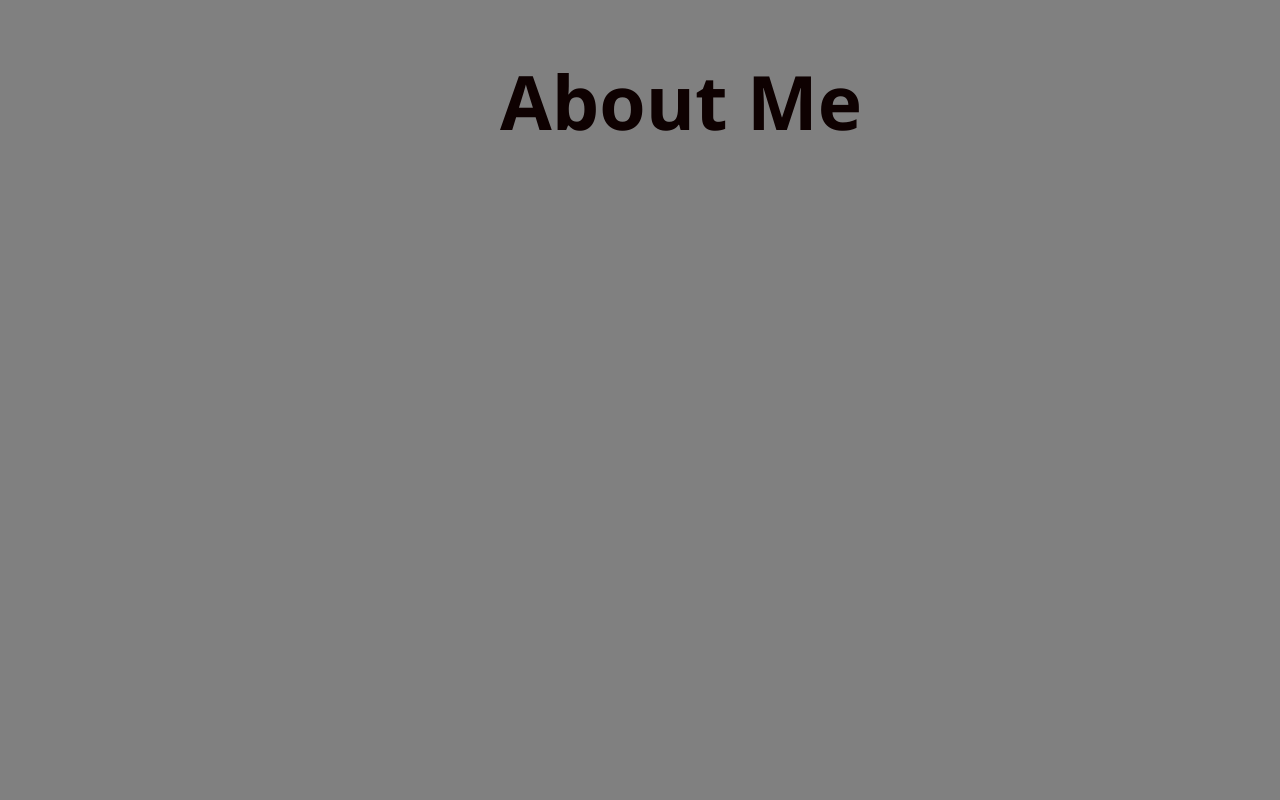
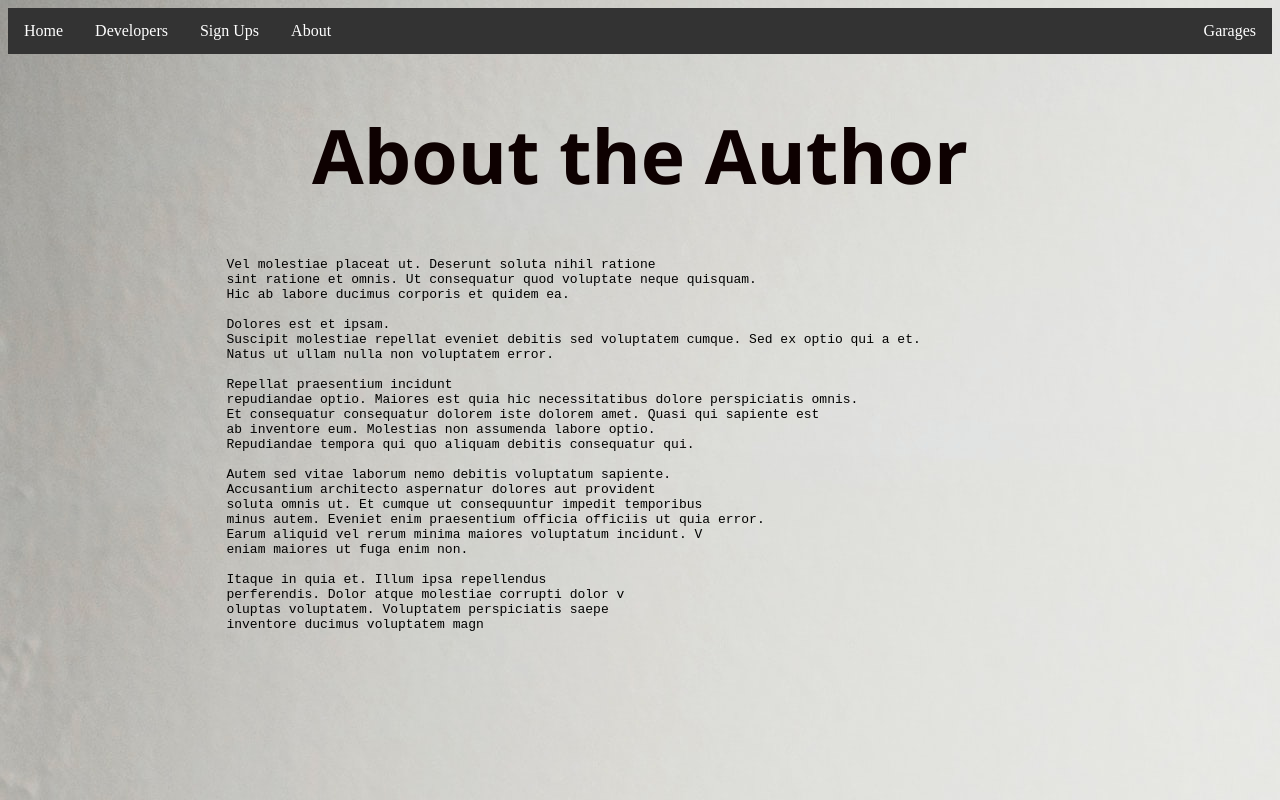
Before and after one commit to Lone-Code-254/wrenchkings, a plain HTML site: page About.html in a window 1280 px wide. Drawn offline with Linux system fonts and the light colour scheme.

```diff
--- a/About.html
+++ b/About.html
@@ -1,10 +1,64 @@
 <!DOCTYPE html>
 <html lang="en">
+
 <head>
     <link rel="stylesheet" href="./style/main.css">
     <title> About Me </title>
+    <meta charset="UTF-8">
+
+    <meta name="about" content="About the owner">
+    <meta name="keywords" content="about, the author, kenneth mwangi, the world today">
+    <meta name="Author" content="Kenneth Mwangi">
+    <meta name="viewport" content="width=device-width, initial-scale=1.0">
 </head>
+
 <body>
-        <h1> About Me</h1>
+    <div class="navbar">
+        <div class="container flex">
+            <nav>
+                <ul>
+                    <li><a href="index.html">Home</a> </li>
+                    <li><a href="Devs.html">Developers</a></li>
+                    <li><a href="Signup.html">Sign Ups</a></li>
+                    <li><a href="About.html">About</a></li>
+
+                    <li style="float:right ;"><a href="Garages.html">Garages</a></li>
+                </ul>
+            </nav>
+        </div>
+    </div>
+    <div id="myHeader">
+        <h1> About the Author</h1>
+    </div>
+    <div id="myParagragh">
+        <pre>
+                            Vel molestiae placeat ut. Deserunt soluta nihil ratione
+                            sint ratione et omnis. Ut consequatur quod voluptate neque quisquam.
+                            Hic ab labore ducimus corporis et quidem ea.
+
+                            Dolores est et ipsam.
+                            Suscipit molestiae repellat eveniet debitis sed voluptatem cumque. Sed ex optio qui a et.
+                            Natus ut ullam nulla non voluptatem error.
+
+                            Repellat praesentium incidunt
+                            repudiandae optio. Maiores est quia hic necessitatibus dolore perspiciatis omnis.
+                            Et consequatur consequatur dolorem iste dolorem amet. Quasi qui sapiente est
+                            ab inventore eum. Molestias non assumenda labore optio.
+                            Repudiandae tempora qui quo aliquam debitis consequatur qui.
+
+                            Autem sed vitae laborum nemo debitis voluptatum sapiente.
+                            Accusantium architecto aspernatur dolores aut provident
+                            soluta omnis ut. Et cumque ut consequuntur impedit temporibus
+                            minus autem. Eveniet enim praesentium officia officiis ut quia error.
+                            Earum aliquid vel rerum minima maiores voluptatum incidunt. V
+                            eniam maiores ut fuga enim non.
+
+                            Itaque in quia et. Illum ipsa repellendus
+                            perferendis. Dolor atque molestiae corrupti dolor v
+                            oluptas voluptatem. Voluptatem perspiciatis saepe
+                            inventore ducimus voluptatem magn
+        </pre>
+    </div>
 </body>
+
 </html>
--- /dev/null
+++ b/style/about.css
@@ -0,0 +1,15 @@
+@import url('https://fonts.googleapis.com/css2?family=Lato:wght@300;400;700&display=swap');
+#myHeader {
+    background-color: lightblue;
+    background-size: cover;
+    color: black;
+    padding: 10px;
+    text-align: center;
+}
+#myParagragh {
+    background-color: darkturquoise;
+    width: 100%;
+    background-size: cover;
+    text-align: center;
+    text-decoration-color: gold;
+}
--- a/style/main.css
+++ b/style/main.css
@@ -3,7 +3,7 @@ h1{
     color: rgb(14, 1, 1);
     font-size: 75px;
     font-family: 'Segoe UI', Tahoma, Geneva, Verdana, sans-serif;
-    margin-left: 500px;
+    text-align: center;
 }
 
 ul {
@@ -46,13 +46,9 @@ p{
     font-style: oblique;
     font-family: 'Franklin Gothic Medium', 'Arial Narrow', Arial, sans-serif;
     margin-left: 100px;
+    padding: 50px;
 }
-img{
-    float: left;
-    margin-left: 100px;
-    width: 400px;
-    height: 400px;
-}
+
 
 h3{
     margin-left: 100px;
@@ -61,24 +57,12 @@ h3{
 }
 
 body{
-    margin: 0%;
-    padding: 0%;
-    height: auto;
-    width: 100%;
-    font-family: fantasy;
-    font-size: larger;
-    background-color: gray;
-    background-repeat: no-repeat;
-    background-size: cover;
+    background-image: url(/Images/four.jpg);
 }
 
 footer {
 
-    background: rgba(151, 62, 62, 0.5);
-    width: 100%;
-    height: 300px;
-    padding-top: 10px;
-    position: absolute;
+    background: rgba(31, 107, 112, 0.5);
     bottom: 0;
     left: 0;
     text-align: left;
```
Also changed, not shown: Devs.html (+27 -8 lines), index.html (+18 -17 lines), signup.html (added, +44 -0 lines), 1 other file. Lines whose indentation alone changed are shown as unchanged.
